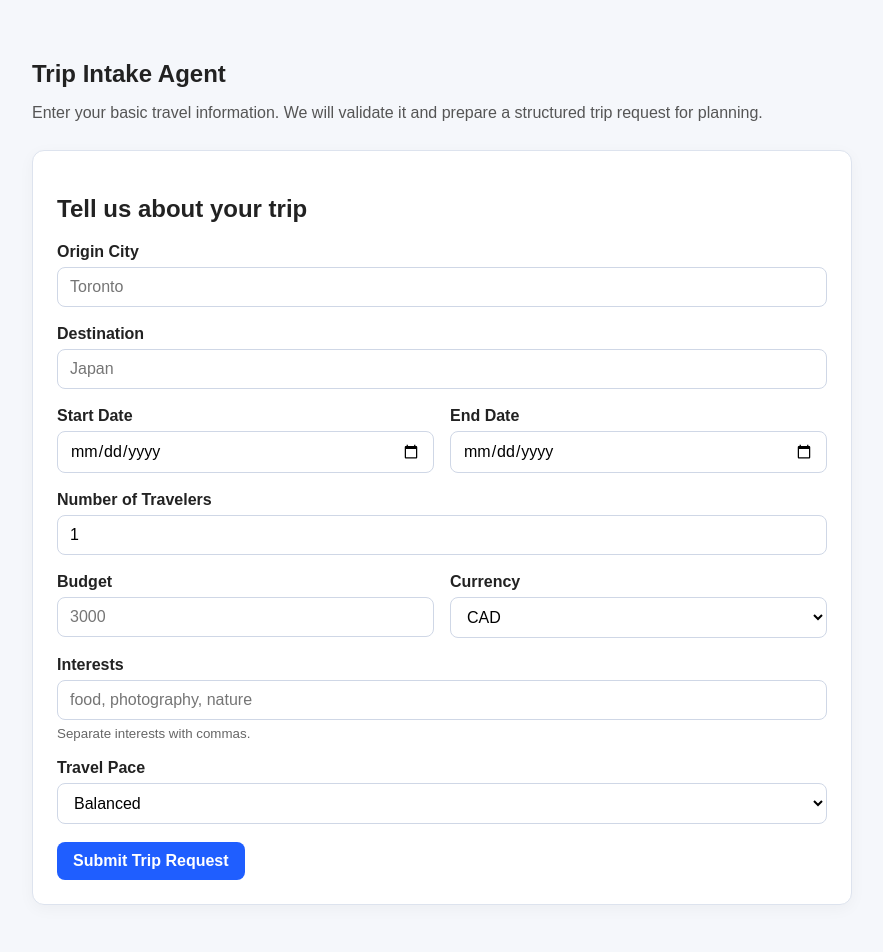
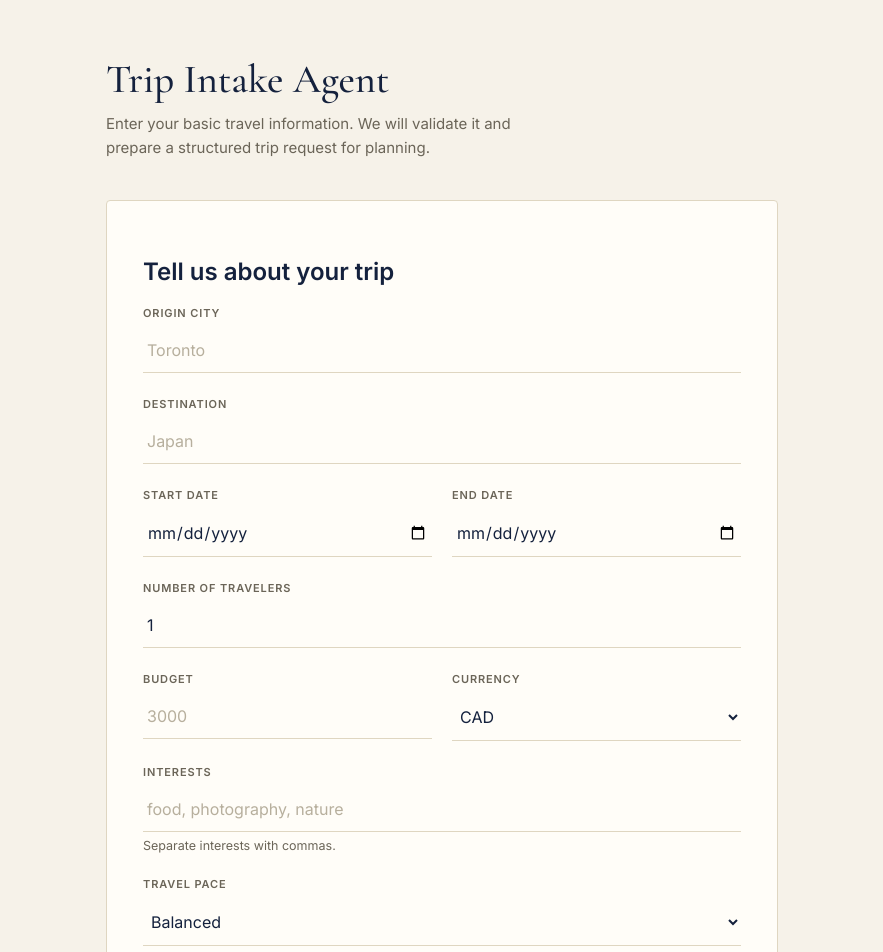
Before and after one commit to Loyiiiii/AI_Agent_Project_Travel_Planner, a React (Vite) app in the folder code/Intake_Agent/frontend/: page / in a window 1280 px wide. Shown: the top 952 px of the page, without its empty margins (198-1081 px from the left). Built offline with nearby package versions, Linux system fonts and the light colour scheme.

Commit message:
Add trip intake form styles: minimalist luxury style

```diff
--- a/code/Intake_Agent/frontend/src/styles/tripIntake.css
+++ b/code/Intake_Agent/frontend/src/styles/tripIntake.css
@@ -1,18 +1,54 @@
+/* ==========================================================================
+   trip intake form styles
+   ---
+   going for a "private travel dossier" feel instead of a generic web form —
+   think the inside of a nice passport holder. deep navy, warm parchment,
+   a little brass foil detailing. the step tracker at the top is styled
+   like a boarding pass stub, dashed line and all.
+   ========================================================================== */
+
+@import url('https://fonts.googleapis.com/css2?family=Cormorant+Garamond:ital,wght@0,400;0,500;0,600;1,400&family=Inter:wght@400;500;600&display=swap');
+
+:root {
+  /* core palette — keeping this to a tight set of colors on purpose */
+  --ink: #14213D;          /* main text / headings */
+  --ink-soft: #2A3654;     /* slightly lighter, used for the active step bg */
+  --parchment: #F6F2E9;    /* page background */
+  --parchment-panel: #FFFDF8; /* cards sit just a touch lighter than the page */
+  --brass: #A6803E;        /* the one accent color, used sparingly on purpose */
+  --brass-soft: #EDE1C6;   /* faded brass, for chip fills etc */
+  --slate: #6B6558;        /* secondary text, warm gray not cold gray */
+  --hairline: #DFD6C1;     /* thin borders / dividers everywhere */
+  --red-dust: #8C3B33;     /* error state, kept muted instead of alarm-red */
+  --red-dust-bg: #FBF1EE;
+  --moss: #3E5C48;         /* success state, muted green */
+  --moss-bg: #F1F7F1;
+
+  /* type */
+  --font-display: 'Cormorant Garamond', Georgia, serif;
+  --font-body: 'Inter', -apple-system, BlinkMacSystemFont, sans-serif;
+
+  --radius: 3px;
+  --radius-lg: 4px;
+}
+
 * {
   box-sizing: border-box;
 }
 
 body {
   margin: 0;
-  font-family: Arial, sans-serif;
-  background: #f5f7fb;
-  color: #222;
+  font-family: var(--font-body);
+  background: var(--parchment);
+  color: var(--ink);
+  -webkit-font-smoothing: antialiased;
 }
 
 button,
 input,
 select {
   font: inherit;
+  color: inherit;
 }
 
 button {
@@ -23,149 +59,399 @@ button:disabled,
 input:disabled,
 select:disabled {
   cursor: not-allowed;
-  opacity: 0.7;
+  opacity: 0.5;
 }
 
+::selection {
+  background: var(--brass-soft);
+  color: var(--ink);
+}
+
+/* don't skip focus states just because they're not in the design mockup —
+   people tabbing through the form still need to see where they are */
+:focus-visible {
+  outline: 2px solid var(--brass);
+  outline-offset: 2px;
+}
+
+@media (prefers-reduced-motion: reduce) {
+  * {
+    animation-duration: 0.001ms !important;
+    transition-duration: 0.001ms !important;
+  }
+}
+
+/* ==========================================================================
+   page shell
+   ========================================================================== */
+
 .trip-intake-page {
-  max-width: 860px;
+  max-width: 720px;
   margin: 0 auto;
-  padding: 40px 20px;
+  padding: 56px 24px 80px;
 }
 
 .page-header {
-  margin-bottom: 28px;
+  margin-bottom: 40px;
+  text-align: left;
+}
+
+.page-header .eyebrow {
+  display: block;
+  font-family: var(--font-body);
+  font-size: 11px;
+  font-weight: 600;
+  letter-spacing: 0.16em;
+  text-transform: uppercase;
+  color: var(--brass);
+  margin-bottom: 10px;
 }
 
 .page-header h1 {
-  margin-bottom: 8px;
+  font-family: var(--font-display);
+  font-weight: 500;
+  font-size: 40px;
+  line-height: 1.15;
+  margin: 0 0 10px;
+  color: var(--ink);
 }
 
 .page-header p {
-  color: #555;
+  font-size: 15px;
+  line-height: 1.6;
+  color: var(--slate);
+  margin: 0;
+  max-width: 46ch; /* keeps the line length readable, not full-bleed */
 }
+
+/* ==========================================================================
+   step tracker — the "boarding pass" bit
+   this is the one place we let the design get a little playful.
+   markup should look roughly like:
+   <ol class="itinerary-track">
+     <li class="itinerary-step is-complete"><span class="step-index">01</span><span class="step-label">Destination</span></li>
+     <li class="itinerary-step is-current">...</li>
+     <li class="itinerary-step">...</li>
+   </ol>
+   ========================================================================== */
+
+.itinerary-track {
+  display: flex;
+  list-style: none;
+  margin: 0 0 40px;
+  padding: 0;
+  background: var(--ink);
+  border-radius: var(--radius-lg);
+  overflow: hidden;
+}
+
+.itinerary-step {
+  flex: 1;
+  position: relative;
+  padding: 16px 18px;
+  border-right: 1px dashed rgba(246, 242, 233, 0.25); /* the "perforation" */
+  color: rgba(246, 242, 233, 0.45);
+  transition: color 0.2s ease, background 0.2s ease;
+}
+
+.itinerary-step:last-child {
+  border-right: none;
+}
+
+.itinerary-step .step-index {
+  display: block;
+  font-family: var(--font-display);
+  font-style: italic;
+  font-size: 13px;
+  margin-bottom: 4px;
+}
+
+.itinerary-step .step-label {
+  display: block;
+  font-size: 11px;
+  font-weight: 600;
+  letter-spacing: 0.08em;
+  text-transform: uppercase;
+}
+
+.itinerary-step.is-complete {
+  color: var(--brass-soft);
+}
+
+.itinerary-step.is-current {
+  color: var(--parchment);
+  background: var(--ink-soft);
+}
+
+.itinerary-step.is-current .step-index {
+  color: var(--brass);
+}
+
+/* ==========================================================================
+   panels — form / summary / success / error all share the same card look
+   ========================================================================== */
 
 .trip-intake-form,
 .trip-summary,
 .success-box,
 .error-box {
-  background: #ffffff;
-  border: 1px solid #dde3ee;
-  border-radius: 12px;
-  padding: 24px;
+  background: var(--parchment-panel);
+  border: 1px solid var(--hairline);
+  border-radius: var(--radius-lg);
+  padding: 36px;
   margin-bottom: 24px;
-  box-shadow: 0 4px 16px rgba(0, 0, 0, 0.04);
 }
+
+/* ==========================================================================
+   form fields
+   went with underline-only inputs instead of boxed fields — reads calmer
+   and fits the "dossier" vibe better than a bunch of bordered rectangles
+   ========================================================================== */
 
 .form-group {
   display: flex;
   flex-direction: column;
-  margin-bottom: 18px;
+  margin-bottom: 24px;
 }
 
 .form-row {
   display: grid;
   grid-template-columns: 1fr 1fr;
-  gap: 16px;
+  gap: 20px;
 }
 
 label {
+  font-family: var(--font-body);
+  font-size: 11px;
   font-weight: 600;
-  margin-bottom: 6px;
+  letter-spacing: 0.08em;
+  text-transform: uppercase;
+  color: var(--slate);
+  margin-bottom: 8px;
 }
 
 input,
 select {
-  padding: 10px 12px;
-  border: 1px solid #cfd7e6;
-  border-radius: 8px;
-  background: #fff;
+  padding: 12px 4px;
+  border: none;
+  border-bottom: 1px solid var(--hairline);
+  border-radius: 0;
+  background: transparent;
+  font-size: 16px; /* 16px avoids the iOS auto-zoom-on-focus annoyance */
+  color: var(--ink);
+  transition: border-color 0.2s ease;
+}
+
+input:hover,
+select:hover {
+  border-bottom-color: var(--slate);
+}
+
+input:focus,
+select:focus {
+  border-bottom-color: var(--brass);
+}
+
+input::placeholder {
+  color: #B7AF9D;
 }
 
 small {
   margin-top: 6px;
-  color: #666;
+  font-size: 12.5px;
+  color: var(--slate);
 }
 
-button {
-  border: none;
-  border-radius: 8px;
-  padding: 10px 16px;
-  background: #1f5eff;
-  color: white;
-  font-weight: 600;
+/* ==========================================================================
+   chips — for the preference tags (vibe, pace, accommodation, etc)
+   markup: <button type="button" class="chip is-selected">Beach</button>
+   ========================================================================== */
+
+.chip-group {
+  display: flex;
+  flex-wrap: wrap;
+  gap: 10px;
 }
 
+.chip {
+  padding: 8px 16px;
+  border: 1px solid var(--hairline);
+  border-radius: 999px;
+  background: transparent;
+  font-size: 13.5px;
+  font-weight: 500;
+  color: var(--slate);
+  transition: all 0.15s ease;
+}
+
+.chip:hover {
+  border-color: var(--brass);
+  color: var(--ink);
+}
+
+.chip.is-selected {
+  background: var(--ink);
+  border-color: var(--ink);
+  color: var(--parchment);
+}
+
+.chip.is-selected:hover {
+  border-color: var(--brass); /* still give some hover feedback even when selected */
+}
+
+/* ==========================================================================
+   buttons
+   ========================================================================== */
+
+button {
+  border: 1px solid var(--ink);
+  border-radius: var(--radius);
+  padding: 13px 28px;
+  background: var(--ink);
+  color: var(--parchment);
+  font-size: 13px;
+  font-weight: 600;
+  letter-spacing: 0.04em;
+  text-transform: uppercase;
+  transition: background 0.2s ease, color 0.2s ease, border-color 0.2s ease;
+}
+
+button:hover:not(:disabled) {
+  background: var(--brass);
+  border-color: var(--brass);
+}
+
+/* secondary / "back" style buttons — just outline, no fill */
 button[type="button"] {
-  background: #3f4655;
+  background: transparent;
+  color: var(--ink);
+  border-color: var(--hairline);
+}
+
+button[type="button"]:hover:not(:disabled) {
+  border-color: var(--ink);
+  background: transparent;
+  color: var(--ink);
+}
+
+/* ==========================================================================
+   summary — reads like a page out of a dossier, not a spreadsheet
+   ========================================================================== */
+
+.trip-summary h2,
+.success-box h2 {
+  font-family: var(--font-display);
+  font-weight: 500;
+  font-size: 26px;
+  margin-top: 0;
 }
 
 .summary-card {
-  border: 1px solid #dde3ee;
-  border-radius: 10px;
-  overflow: hidden;
+  border-top: 1px solid var(--hairline);
   margin: 18px 0;
 }
 
 .summary-row {
   display: grid;
-  grid-template-columns: 220px 1fr;
-  border-bottom: 1px solid #edf1f7;
-}
-
-.summary-row:last-child {
-  border-bottom: none;
+  grid-template-columns: 200px 1fr;
+  gap: 12px;
+  padding: 14px 0;
+  border-bottom: 1px solid var(--hairline);
 }
 
 .summary-label {
-  background: #f7f9fc;
+  background: transparent;
+  font-size: 11px;
   font-weight: 600;
-  padding: 12px;
+  letter-spacing: 0.08em;
+  text-transform: uppercase;
+  color: var(--slate);
+  padding: 0;
 }
 
 .summary-value {
-  padding: 12px;
+  padding: 0;
+  font-family: var(--font-display); /* serif here makes the actual trip details feel a bit more "written" */
+  font-size: 18px;
+  color: var(--ink);
 }
 
 .summary-actions {
   display: flex;
   gap: 12px;
-  margin-top: 18px;
+  margin-top: 24px;
 }
 
+/* ==========================================================================
+   status panels — errors and success
+   ========================================================================== */
+
 .error-box {
-  border-color: #ffb4b4;
-  background: #fff7f7;
+  border-color: #E3BEB6;
+  background: var(--red-dust-bg);
 }
 
 .error-box h3 {
   margin-top: 0;
-  color: #a40000;
+  font-family: var(--font-body);
+  font-size: 13px;
+  font-weight: 600;
+  letter-spacing: 0.04em;
+  text-transform: uppercase;
+  color: var(--red-dust);
 }
 
 .error-box li {
   margin-bottom: 6px;
+  font-size: 14px;
+  color: var(--ink);
 }
 
 .success-box {
-  border-color: #b7e4c7;
-  background: #f6fff8;
+  border-color: #BFD7C4;
+  background: var(--moss-bg);
 }
 
 .success-box h2 {
-  color: #166534;
+  color: var(--moss);
 }
 
+/* ==========================================================================
+   responsive — collapses to a single column below 640px
+   ========================================================================== */
+
 @media (max-width: 640px) {
+  .trip-intake-page {
+    padding: 32px 16px 56px;
+  }
+
+  .page-header h1 {
+    font-size: 32px;
+  }
+
+  .trip-intake-form,
+  .trip-summary,
+  .success-box,
+  .error-box {
+    padding: 24px;
+  }
+
   .form-row {
     grid-template-columns: 1fr;
   }
 
+  .itinerary-track {
+    flex-wrap: wrap;
+  }
+
+  .itinerary-step {
+    flex: 1 1 50%;
+    border-bottom: 1px dashed rgba(246, 242, 233, 0.25);
+  }
+
   .summary-row {
     grid-template-columns: 1fr;
-  }
-
-  .summary-label {
-    border-bottom: 1px solid #edf1f7;
+    gap: 4px;
   }
 
   .summary-actions {
```
